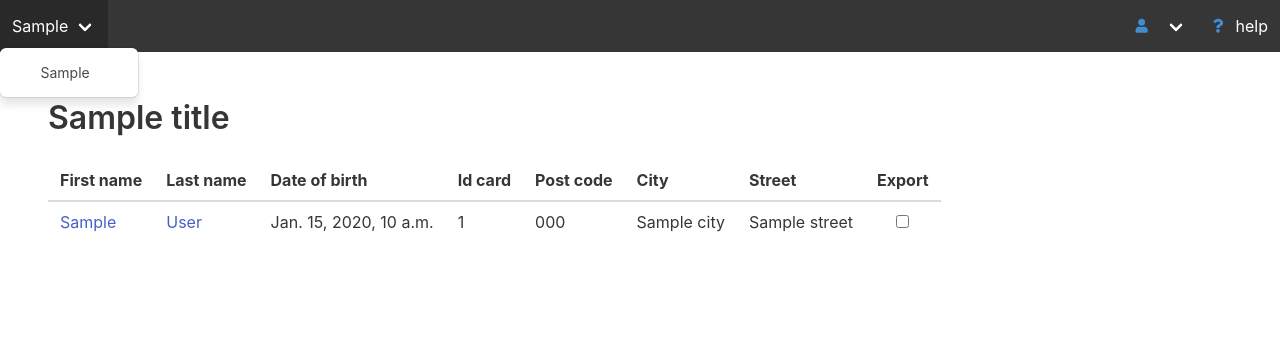
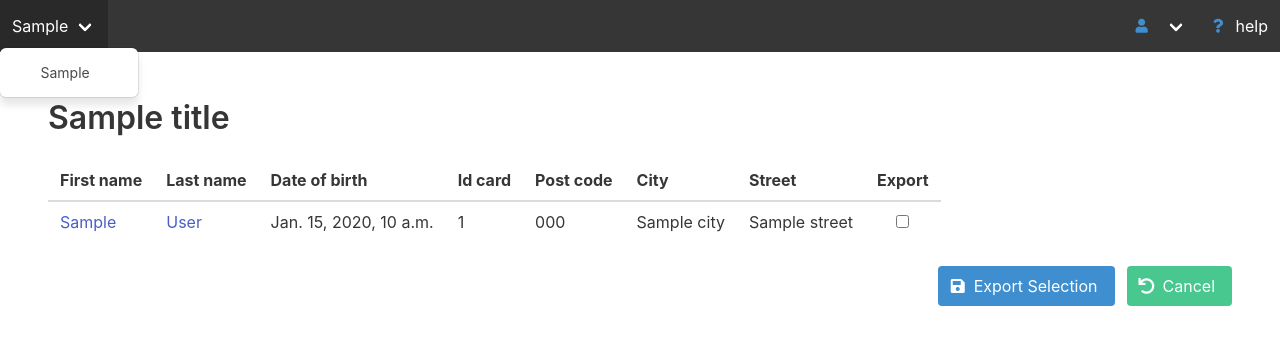
Before and after one commit to navegotel/fisiomate, a Django app: template fisiocore/templates/fisiocore/export.html in a window 1280 px wide. Shown: the top 352 px of the page. Run offline with Django 4.2, Linux system fonts and the light colour scheme; the template is opened without the code that fills it: most values are stand-ins (such as "Sample title", 1, 10 or a date in 2020); parts of the project's set-up code (start-up, migrations or seed data) failed here and were passed over; some libraries are stand-ins or nearby versions.

```diff
--- a/fisiocore/templates/fisiocore/export.html
+++ b/fisiocore/templates/fisiocore/export.html
@@ -3,7 +3,7 @@
 {% load i18n %}
 {% block main %}
 
-    <form method="POST" enctype="multipart/form-data" action="{% url 'fisiocore:import' %}" >
+    <form method="POST" >
         {% csrf_token %}
         <table class="table">
             <thead>
@@ -29,12 +29,41 @@
                     <td>{{patient.city|default_if_none:''}}</td>
                     <td class="is-hidden-mobile">{{patient.street|default_if_none:''}}</td>
                     <td class="has-text-centered">
-                        <input type="checkbox" name="export" id="patient.id">
+                        <input type="checkbox" name="export" value="{{patient.id}}" value="{{patient.id}}">
                     </td>
                 </tr>
                 {% endfor%}
             </tbody>
         </table>
+        <div class="level">
+            <div class="level-left">
+                <div class="level-item">
+
+                </div>
+            </div>
+            <div class="level-right">
+                <div class="level-item">
+                    <button class="button is-info">
+                        <span class="icon">
+                            <i class="fas fa-save"></i>
+                        </span>
+                        <span>
+                            {% translate "Export Selection" %}
+                        </span>
+                    </button>
+                </div>
+                <div class="level-item">
+                    <a class="button is-success" href="{% url 'fisiocore:patients' %}">
+                        <span class="icon">
+                            <i class="fas fa-undo"></i>
+                        </span>
+                        <span>
+                            {% translate "Cancel" %}
+                        </span>
+                    </a>
+                </div>
+            </div>
+        </div>
     </form>
 
 {% endblock %}
```
Also changed, not shown: fisiocore/templates/fisiocore/clinical_documents.html (+8 -1 lines), fisiocore/templates/fisiocore/examination.html (+5 -3 lines), fisiocore/views.py (+19 -9 lines).
